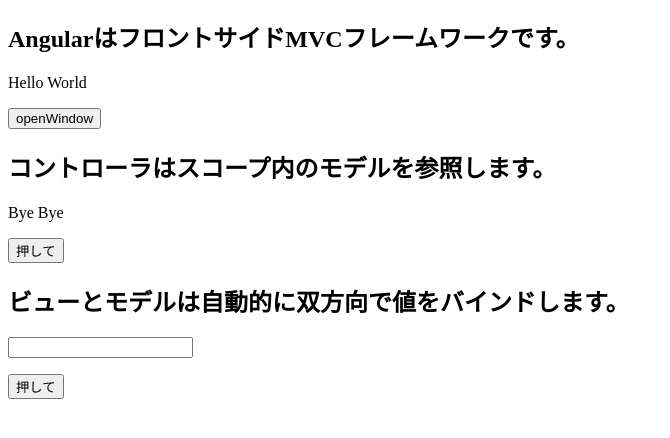
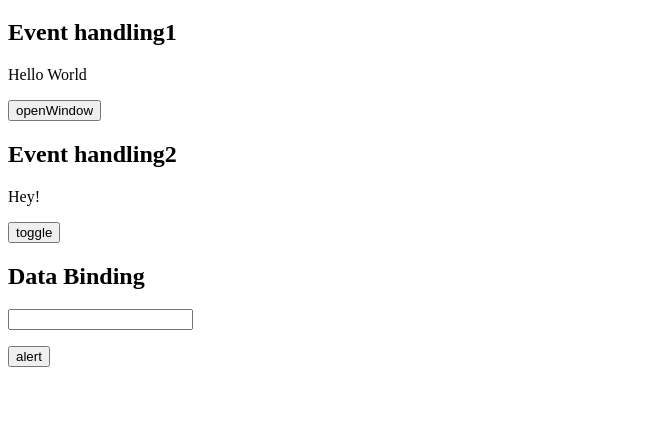
Before and after one commit to hiyoko40/AngularSample, a plain HTML site: page Hello/index.html in a window 1280 px wide. Shown: the part 70-508 px from the top of the page, without its empty margins (0-670 px from the left). Drawn offline with nearby package versions, Linux system fonts and the light colour scheme.

Commit message:
hello sample

```diff
--- a/Hello/index.html
+++ b/Hello/index.html
@@ -9,20 +9,22 @@
 <body ng-app="myApp">
   <h1>Angularの基礎１</h1>
   <div ng-controller="HelloController">
+    <!-- {{}} Expression Markup -->
     <h2>{{explain}}</h2>
     <p>{{word}}</p>
+    <!-- ng-click:go to action when click event -->
     <button ng-click="action()">openWindow</button>
   </div>
   <div ng-controller="ByeByeController">
     <h2 ng-bind="explain"></h2>
     <p ng-bind="word"></p>
-    <button ng-click="action()">押して</button>
+    <button ng-click="action()">toggle</button>
   </div>
   <div ng-controller="RepeatController">
     <h2>{{explain}}</h2>
     <input ng-model="word">
     <p>{{word}}</p>
-    <button ng-click="action()">押して</button>
+    <button ng-click="action()">alert</button>
   </div>
 </body>
 </html>
--- a/Hello/script/app.js
+++ b/Hello/script/app.js
@@ -3,7 +3,7 @@
 // controller
 myApp.controller("HelloController", function($scope){
   // model
-  $scope.explain = "AngularはフロントサイドMVCフレームワークです。";
+  $scope.explain = "Event handling1";
   $scope.word = "Hello World";
   $scope.action = function(){
     window.open();
@@ -12,11 +12,11 @@
 
 // controller
 myApp.controller("ByeByeController", function($scope){
-  $scope.explain = "コントローラはスコープ内のモデルを参照します。";
+  $scope.explain = "Event handling2";
   var cur = 0;
   var text = [];
-  text[0] ="Bye Bye";
-  text[1] ="Thank you";
+  text[0] ="Hey!";
+  text[1] ="World!";
 
   $scope.word = text[cur];
   $scope.action = function(){
@@ -28,7 +28,7 @@
 // controller
 myApp.controller("RepeatController", function($scope){
   // model
-  $scope.explain = "ビューとモデルは自動的に双方向で値をバインドします。";
+  $scope.explain = "Data Binding";
   $scope.word = "";
   $scope.action = function(){
     alert($scope.word);
```
